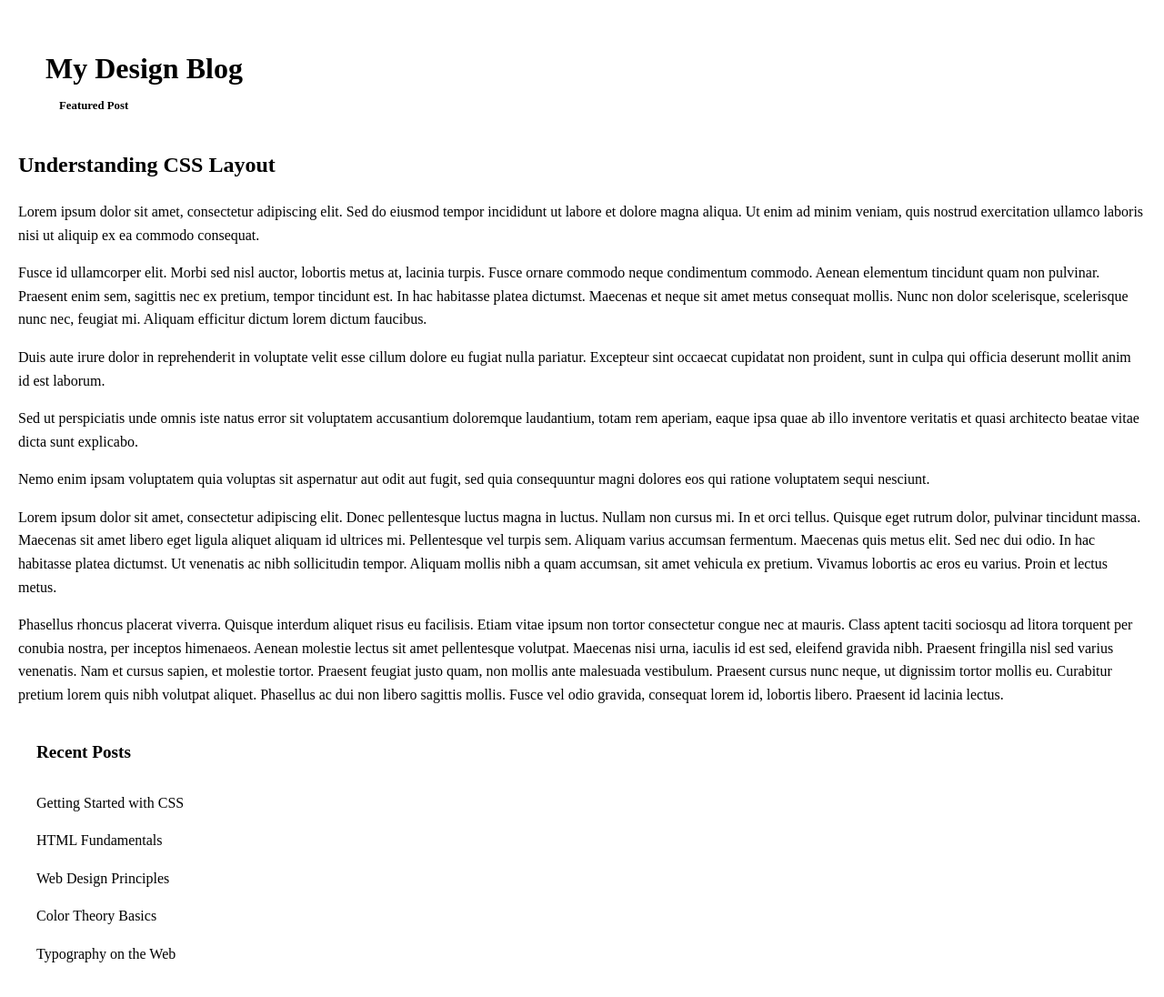
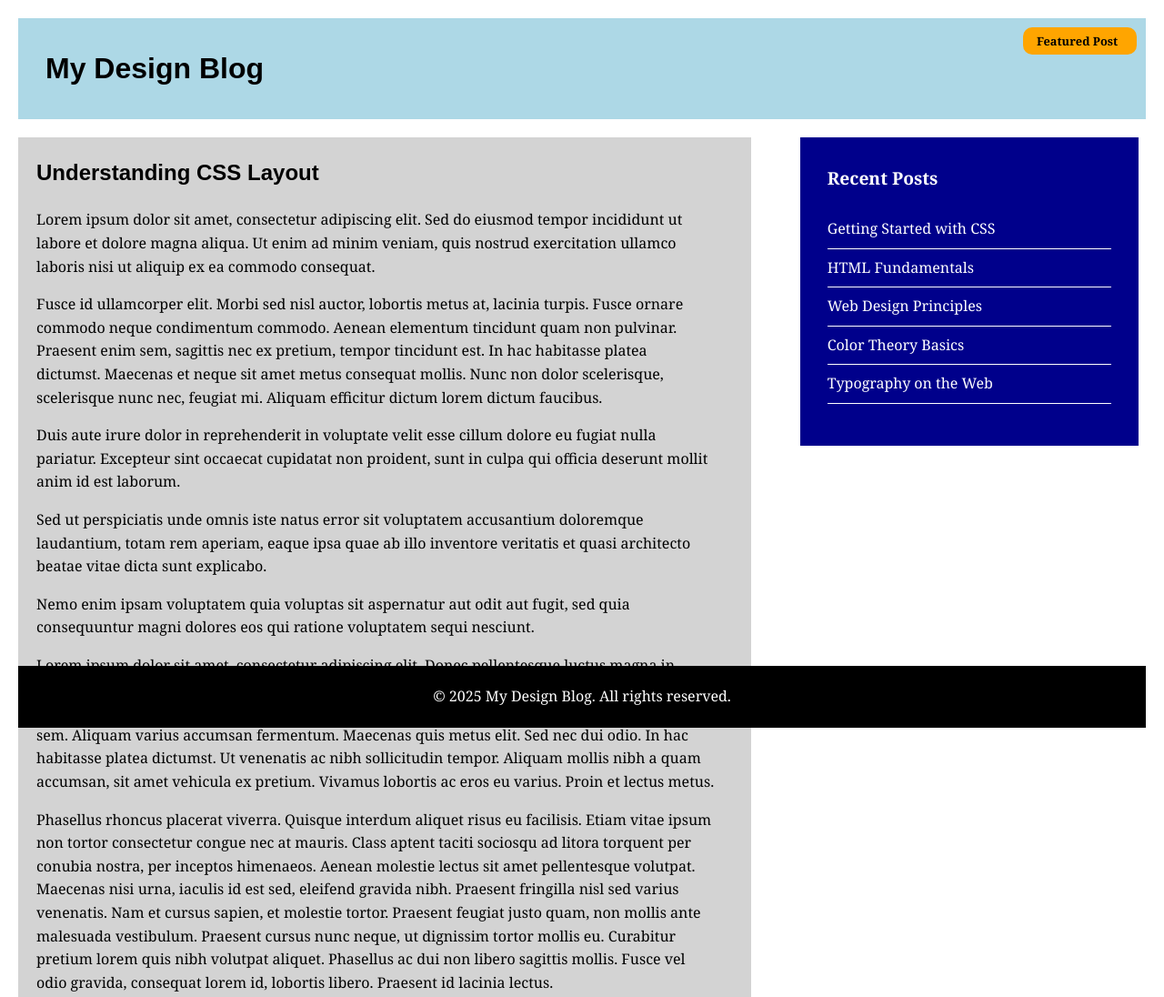
Before and after one commit to g28smith/exercise-6-redux, a plain HTML site: page index.html in a window 1280 px wide. Shown: the top 1096 px of the page at 91% size. Drawn offline with Linux system fonts and the light colour scheme.

Commit message:
Design Roughed Out

```diff
--- a/index.html
+++ b/index.html
@@ -5,15 +5,25 @@
   <title>Exercise 5: CSS Layout</title>
   <meta charset="utf-8">
   <style>
+
+    * { box-sizing: border-box;}
+
     body {
       margin: 0;
       padding: 20px;
       line-height: 1.6;
+      font-family: georgia, serif;
     }
 
     header {
       padding: 30px;
-      margin-bottom: 0;
+      background-color: lightblue;
+      margin-bottom: 20px;
+      position: relative;
+    }
+
+    h1 , h2 {
+      font-family: arial, sans-serif;
     }
 
     header h1 {
@@ -25,11 +35,20 @@
       padding: 5px 15px;
       font-size: 0.8em;
       font-weight: bold;
+      background-color: orange;
+      border-radius: 10px;
+      width: 125px;
+      position: absolute;
+      top: 10px;
+      right: 10px;
     }
 
     #main-content {
-      padding: 0;
       vertical-align: top;
+      background-color: lightgrey;
+      padding: 20px 40px 20px 20px;
+      width: 65%;
+      display: inline-block;
     }
 
     #main-content h2 {
@@ -41,8 +60,13 @@
     }
 
     #sidebar {
-      padding: 20px;
+      padding: 30px;
       vertical-align: top;
+      background-color: darkblue;
+      color: white;
+      width: 30%;
+      display: inline-block;
+      margin-left: 4%;
     }
 
     #sidebar h3 {
@@ -57,11 +81,16 @@
 
     #sidebar li {
       padding: 8px 0;
+      border-bottom: white 1px solid;
     }
 
     footer {
-      padding: 20px;
-      margin-top: 20px;
+      padding: 5px;
+      background-color: black;
+      color: white;
+      text-align: center;
+      position: sticky;
+      bottom: 0;
     }
   </style>
 </head>
```
